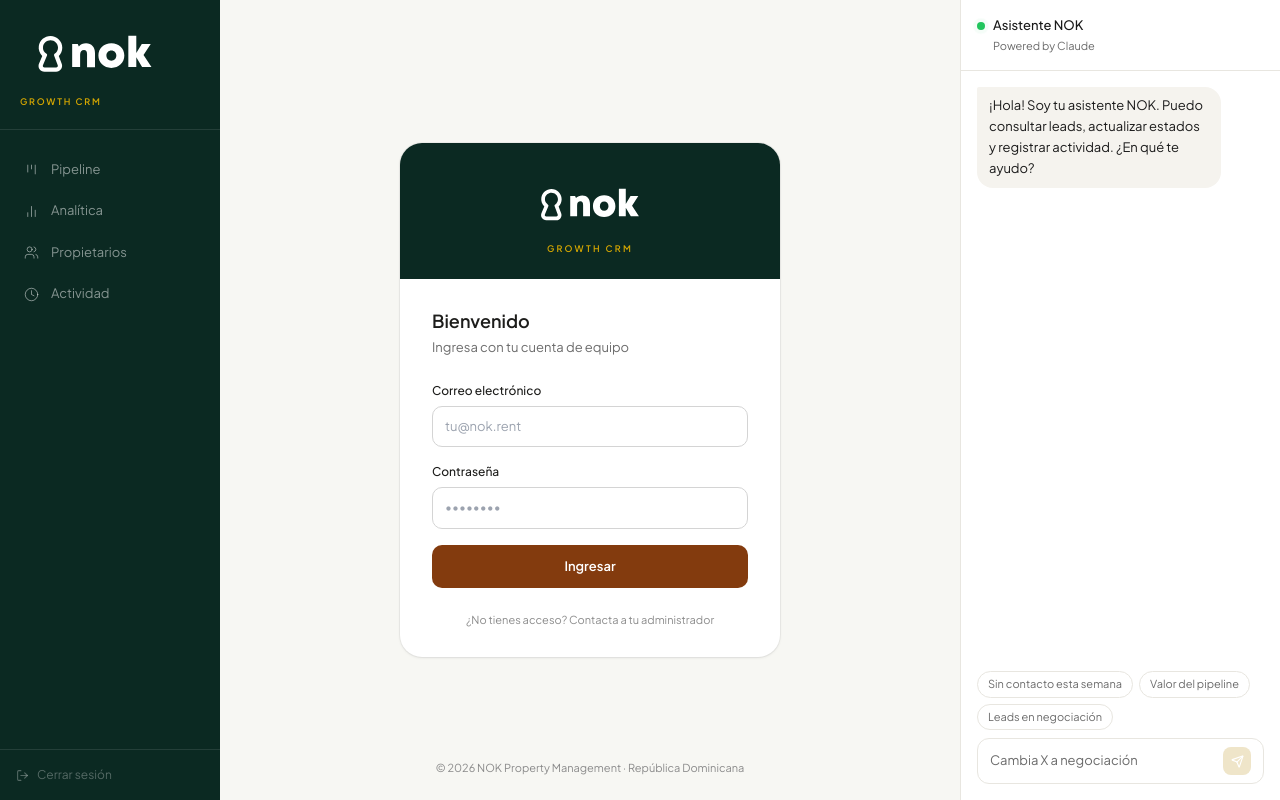
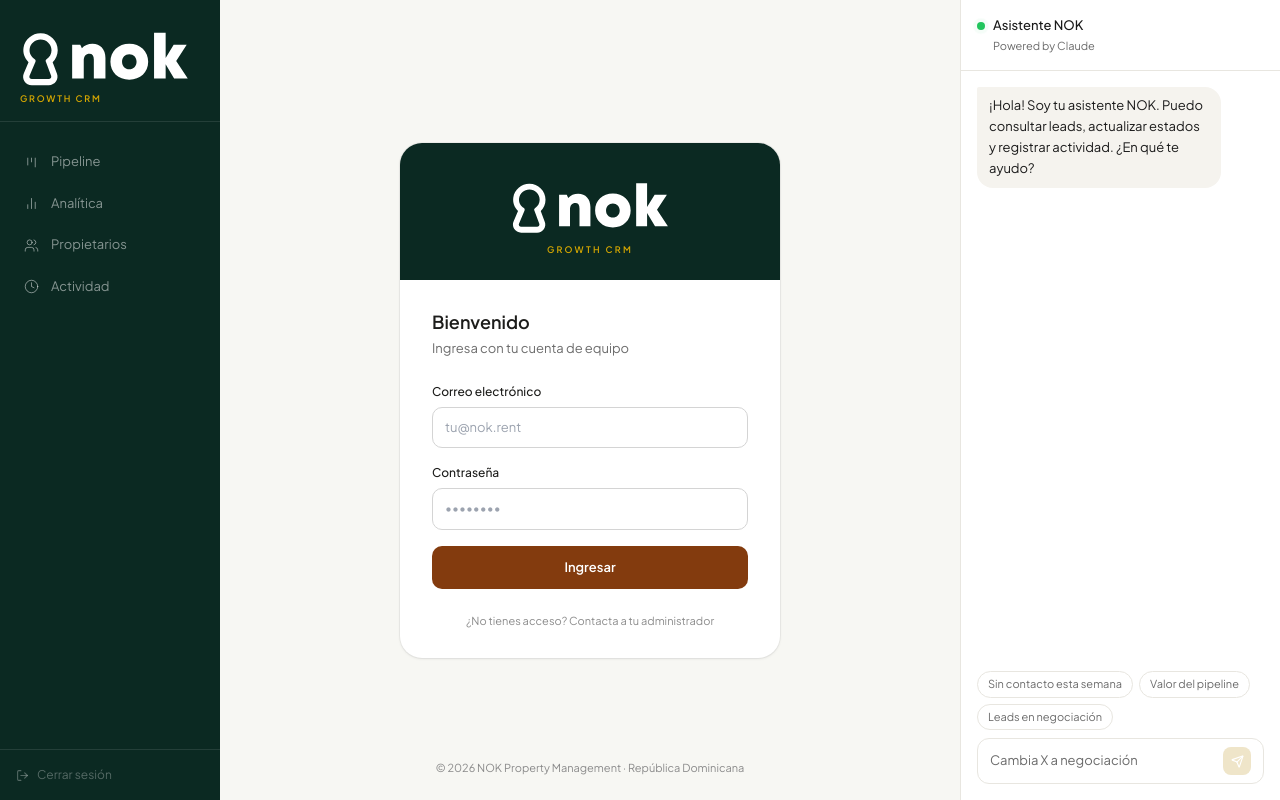
Before and after one commit to se554/nok-growth-crm, a Next.js app: page /login in a window 1280 px wide. Built offline with nearby package versions, Linux system fonts and the light colour scheme; no server answers.

Commit message:
Logo: recortar viewBox al area real, inline SVG en login y sidebar

```diff
--- a/app/login/page.tsx
+++ b/app/login/page.tsx
@@ -2,7 +2,6 @@
 
 import { useState } from 'react'
 import { useRouter } from 'next/navigation'
-import Image from 'next/image'
 import { createClient } from '@/lib/supabase-browser'
 
 export default function LoginPage() {
@@ -39,13 +38,14 @@
         {/* Header verde bosque */}
         <div className="px-8 pt-8 pb-6 flex flex-col items-center"
           style={{ backgroundColor: '#0b2922' }}>
-          <Image
-            src="/nok-logo-white.svg"
-            alt="NOK Property Management"
-            width={130}
-            height={56}
-            priority
-          />
+          <svg viewBox="27 16 192 72" xmlns="http://www.w3.org/2000/svg" style={{ width: '160px', height: 'auto' }} fill="white">
+            <g>
+              <path d="M123.5,54.41v23.2h-13.1V56.22c0-4.43-1.66-6.62-4.96-6.62c-4.09,0-6.44,2.85-6.44,7.7V77.6h-13.1V39.56h9.19l1.8,3.92c2.83-3.16,7.06-5.05,11.98-5.05C117.69,38.44,123.5,44.71,123.5,54.41z"/>
+              <path d="M129.12,58.58c0-11.79,8.93-20.27,21.33-20.27c12.36,0,21.33,8.48,21.33,20.27c0,11.75-8.97,20.27-21.33,20.27C138.04,78.85,129.12,70.33,129.12,58.58z M150.45,67.08c4.78,0,8.2-3.47,8.2-8.5c0-5-3.43-8.5-8.2-8.5s-8.2,3.47-8.2,8.5S145.67,67.08,150.45,67.08z"/>
+              <path d="M201.03,77.6l-9.53-16.09V77.6h-13.1V25.82h13.1v28.64l9.06-14.9h14.71l-11.86,18.13l13.06,19.91H201.03z"/>
+            </g>
+            <path d="M50.19,33.51c0,0,0.01,0,0.01,0c6.85,0.01,12.4,5.43,12.4,12.12c0,4.25-2.25,7.98-5.64,10.14c-0.88,0.56-1.2,1.68-0.84,2.66l6.02,16.11c0.74,1.74-0.64,3.63-2.65,3.63H40.38c-2.08,0-3.46-2-2.6-3.75l6.7-15.92c0.42-1,0.08-2.18-0.84-2.76c-3.89-2.44-6.48-6.86-5.73-11.8C38.8,38.04,44.08,33.51,50.19,33.51 M50.21,26.51h-0.02c-9.54,0-17.79,7.04-19.21,16.38c-0.91,5.99,1.32,11.99,5.65,16.19l-5.25,12.49c-1.33,2.91-1.12,6.25,0.59,8.98c1.8,2.89,4.95,4.62,8.41,4.62h19.11c3.35,0,6.44-1.64,8.27-4.4c1.73-2.61,2.06-5.88,0.91-8.78l-4.79-12.83c3.6-3.53,5.73-8.39,5.73-13.54C69.61,35.1,60.9,26.52,50.21,26.51z"/>
+          </svg>
           <p className="text-[9px] font-semibold tracking-[0.25em] uppercase mt-2"
             style={{ color: '#d6a700' }}>
             Growth CRM
--- a/components/layout/Sidebar.tsx
+++ b/components/layout/Sidebar.tsx
@@ -41,9 +41,9 @@
     <aside className="w-[220px] shrink-0 flex flex-col h-screen sticky top-0"
       style={{ backgroundColor: '#0b2922' }}>
 
-      {/* Logo NOK inline SVG */}
-      <div className="px-5 py-5 border-b border-white/10">
-        <svg viewBox="0 0 247 111" xmlns="http://www.w3.org/2000/svg" style={{ width: '150px', height: 'auto' }} fill="white">
+      {/* Logo NOK inline SVG — viewBox recortado al área real del logo */}
+      <div className="px-5 pt-6 pb-4 border-b border-white/10">
+        <svg viewBox="27 16 192 72" xmlns="http://www.w3.org/2000/svg" style={{ width: '170px', height: 'auto' }} fill="white">
           <g>
             <path d="M123.5,54.41v23.2h-13.1V56.22c0-4.43-1.66-6.62-4.96-6.62c-4.09,0-6.44,2.85-6.44,7.7V77.6h-13.1V39.56h9.19l1.8,3.92c2.83-3.16,7.06-5.05,11.98-5.05C117.69,38.44,123.5,44.71,123.5,54.41z"/>
             <path d="M129.12,58.58c0-11.79,8.93-20.27,21.33-20.27c12.36,0,21.33,8.48,21.33,20.27c0,11.75-8.97,20.27-21.33,20.27C138.04,78.85,129.12,70.33,129.12,58.58z M150.45,67.08c4.78,0,8.2-3.47,8.2-8.5c0-5-3.43-8.5-8.2-8.5s-8.2,3.47-8.2,8.5S145.67,67.08,150.45,67.08z"/>
@@ -51,7 +51,7 @@
           </g>
           <path d="M50.19,33.51c0,0,0.01,0,0.01,0c6.85,0.01,12.4,5.43,12.4,12.12c0,4.25-2.25,7.98-5.64,10.14c-0.88,0.56-1.2,1.68-0.84,2.66l6.02,16.11c0.74,1.74-0.64,3.63-2.65,3.63H40.38c-2.08,0-3.46-2-2.6-3.75l6.7-15.92c0.42-1,0.08-2.18-0.84-2.76c-3.89-2.44-6.48-6.86-5.73-11.8C38.8,38.04,44.08,33.51,50.19,33.51 M50.21,26.51h-0.02c-9.54,0-17.79,7.04-19.21,16.38c-0.91,5.99,1.32,11.99,5.65,16.19l-5.25,12.49c-1.33,2.91-1.12,6.25,0.59,8.98c1.8,2.89,4.95,4.62,8.41,4.62h19.11c3.35,0,6.44-1.64,8.27-4.4c1.73-2.61,2.06-5.88,0.91-8.78l-4.79-12.83c3.6-3.53,5.73-8.39,5.73-13.54C69.61,35.1,60.9,26.52,50.21,26.51z"/>
         </svg>
-        <p className="text-[9px] font-semibold tracking-[0.2em] uppercase mt-2"
+        <p className="text-[9px] font-semibold tracking-[0.2em] uppercase mt-1"
           style={{ color: '#d6a700' }}>
           Growth CRM
         </p>
```
